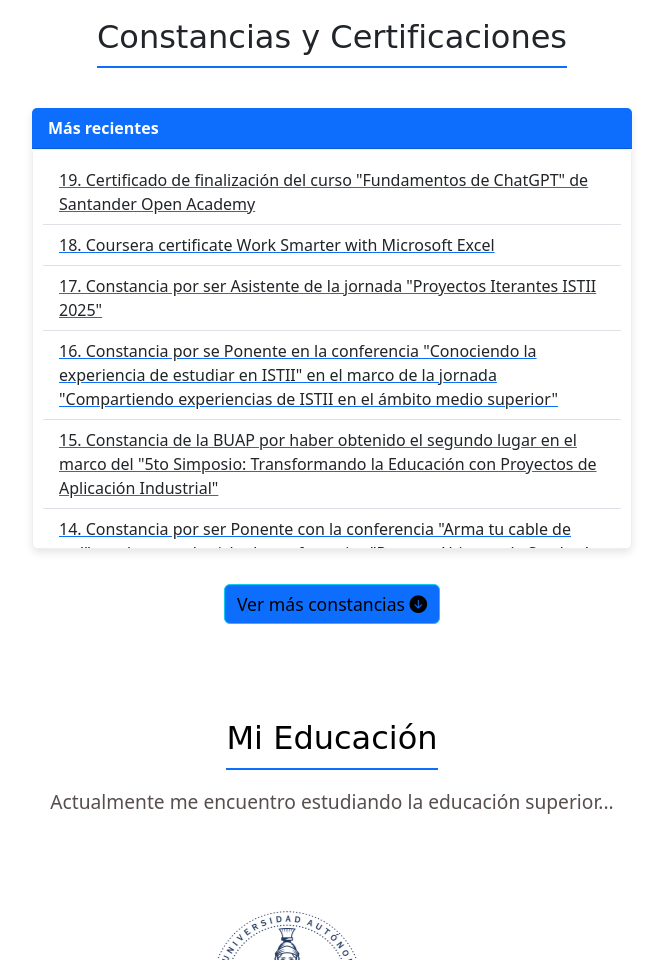
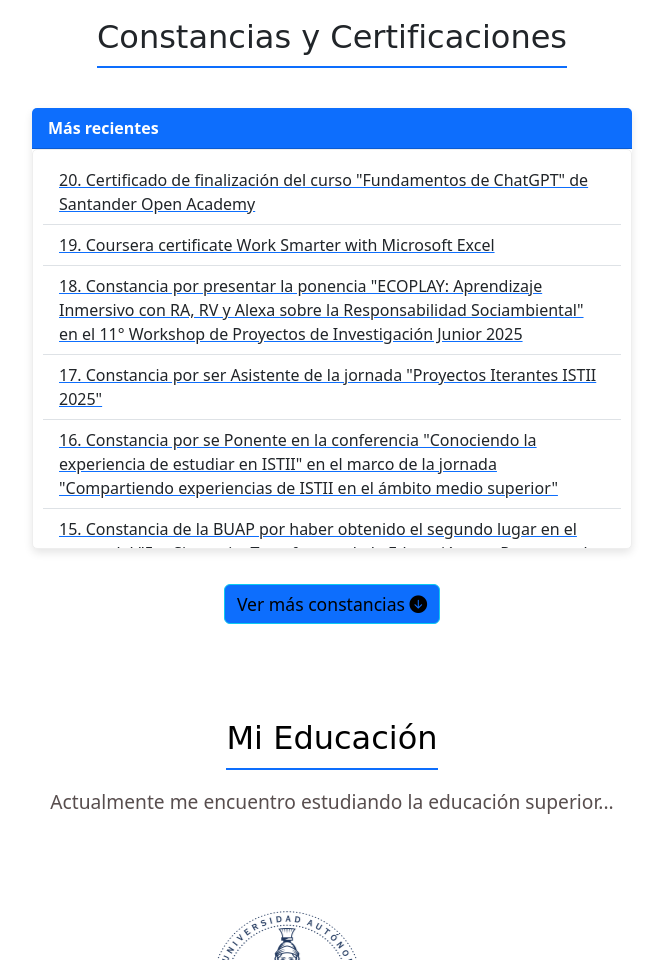
Before and after one commit to juan-daniel-carrasco-alonso/Portafolio_V1, a plain HTML site: page index.html in a window 1280 px wide. Shown: the part 2623-3583 px from the top of the page, without its empty margins (308-971 px from the left). Drawn offline with nearby package versions, Linux system fonts and the light colour scheme; a web font is replaced by a local one.

Commit message:
Update index.html

```diff
--- a/index.html
+++ b/index.html
@@ -248,12 +248,17 @@
                 <ul class="list-group list-group-flush" id="listaCursos">
                     <a href="https://drive.google.com/file/d/1AUo_qamjPtYs2b8yQH7b5iufqwrgICwL/view?usp=sharing" target="_blank" rel="noopener noreferrer">
                         <li class="list-group-item">
-                            19. Certificado de finalización del curso "Fundamentos de ChatGPT" de Santander Open Academy
+                            20. Certificado de finalización del curso "Fundamentos de ChatGPT" de Santander Open Academy
                         </li>
                     </a>
                     <a href="https://drive.google.com/file/d/1FLe8ffShF4z2u8U1MssmveK4N3_OnHpG/view?usp=sharing" target="_blank" rel="noopener noreferrer">
                         <li class="list-group-item">
-                            18. Coursera certificate Work Smarter with Microsoft Excel
+                            19. Coursera certificate Work Smarter with Microsoft Excel
+                        </li>
+                    </a>
+                    <a href="https://drive.google.com/file/d/1Ha_yqJl9rmoXCxwQNx5jrXStoeyw-Mb3/view?usp=sharing" target="_blank" rel="noopener noreferrer">
+                        <li class="list-group-item">
+                            18. Constancia por presentar la ponencia "ECOPLAY: Aprendizaje Inmersivo con RA, RV y Alexa sobre la Responsabilidad Sociambiental" en el 11° Workshop de Proyectos de Investigación Junior 2025
                         </li>
                     </a>
                     <a href="https://drive.google.com/file/d/1PhfcVHqcA_SicyukuLkJ83Uv4MJ4fL5F/view?usp=sharing" target="_blank" rel="noopener noreferrer">
```
